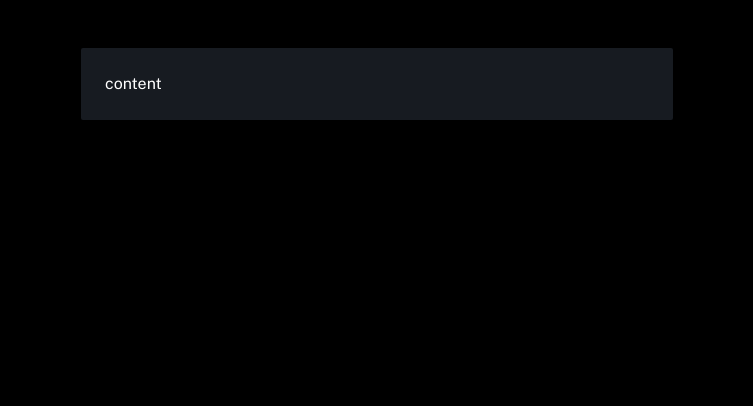
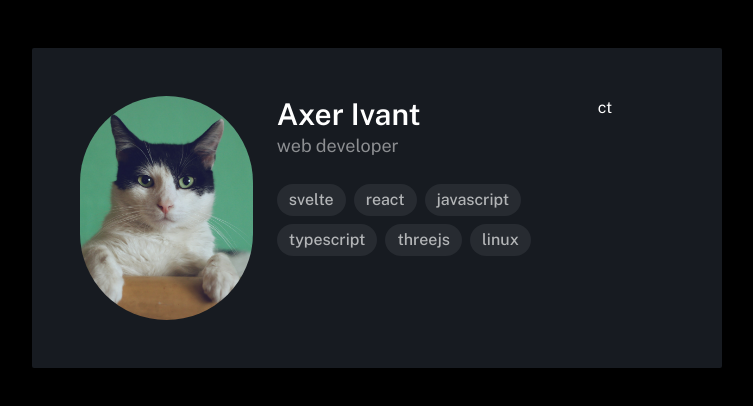
Before and after one commit to axerivant/siuu, a SvelteKit app: page /profile/axerivant in a window 1280 px wide. Shown: the top 406 px of the page, without its empty margins (263-1016 px from the left). Built offline with nearby package versions, Linux system fonts and the light colour scheme.

Commit message:
Added: Tags

```diff
--- a/src/app.css
+++ b/src/app.css
@@ -3,6 +3,7 @@
 @tailwind utilities;
 
 * {
+	@apply antialiased;
 	font-family: 'Public Sans', system-ui, -apple-system, BlinkMacSystemFont, 'Segoe UI', Roboto,
 		Oxygen, Ubuntu, Cantarell, 'Open Sans', 'Helvetica Neue', sans-serif;
 }
--- a/src/features/profile/Profile.svelte
+++ b/src/features/profile/Profile.svelte
@@ -1,17 +1,9 @@
 <script lang="ts">
-	import Widget from './ui/Widget.svelte'
+	import Header from './sections/header'
 
 	export let ProfileOwnerUID: string
 </script>
 
-<main>
-	<Widget>
-		<p>content</p>
-	</Widget>
+<main class="bg-black min-h-screen text-white flex flex-col items-center gap-3 p-12">
+	<Header />
 </main>
-
-<style>
-	main {
-		@apply bg-black min-h-screen text-white flex flex-col items-center gap-3 p-12;
-	}
-</style>
--- /dev/null
+++ b/src/features/profile/sections/header/Header.svelte
@@ -0,0 +1,20 @@
+<script lang="ts">
+	import Tags from '../../ui/Tags.svelte'
+	import Widget from '../../ui/Widget.svelte'
+</script>
+
+<Widget tw="flex justify-between gap-6">
+	<div
+		id="profile-pic"
+		class="h-56 w-56 bg-cover bg-center rounded-full"
+		style="background-image: url('/dummy.jpg');"
+	/>
+	<div id="profile-info" class="flex flex-col gap-6 w-96">
+		<div>
+			<h1 class="text-3xl font-semibold">Axer Ivant</h1>
+			<h2 class="text-lg text-300">web developer</h2>
+		</div>
+		<Tags />
+	</div>
+	<div id="profile-contact" class="w-2/12">ct</div>
+</Widget>
--- /dev/null
+++ b/src/features/profile/sections/header/index.ts
@@ -0,0 +1,3 @@
+import Header from './Header.svelte'
+
+export default Header
--- /dev/null
+++ b/src/features/profile/ui/Tags.svelte
@@ -0,0 +1,9 @@
+<script lang="ts">
+	const DummyTags = ['svelte', 'react', 'javascript', 'typescript', 'threejs', 'linux']
+</script>
+
+<div id="tags" class="flex flex-wrap gap-2">
+	{#each DummyTags as tag}
+		<div id="tag" class="text-200 bg-600 font-medium rounded-full w-fit p-1 px-3">{tag}</div>
+	{/each}
+</div>
--- a/src/features/profile/ui/Widget.svelte
+++ b/src/features/profile/ui/Widget.svelte
@@ -1,9 +1,14 @@
-<section id="widget">
+<script lang="ts">
+	/**Use for adding TW styles to Widget.*/
+	export let tw: string = ''
+</script>
+
+<section id="widget" class={tw}>
 	<slot />
 </section>
 
 <style>
 	#widget {
-		@apply bg-700 w-6/12 p-6 rounded-sm;
+		@apply bg-700 w-7/12 p-12 rounded-sm;
 	}
 </style>
```
Also changed, not shown: static/dummy.jpg (added).
